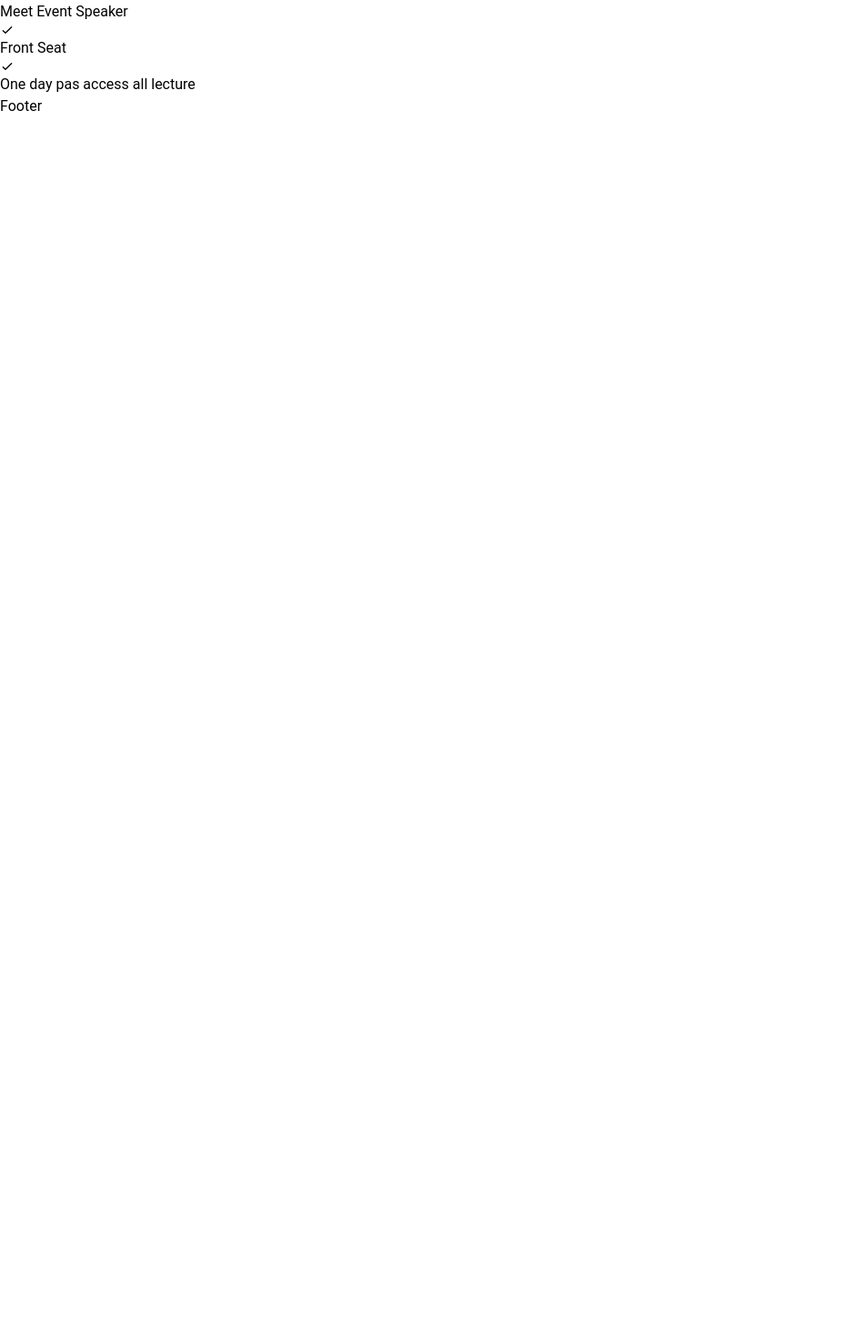
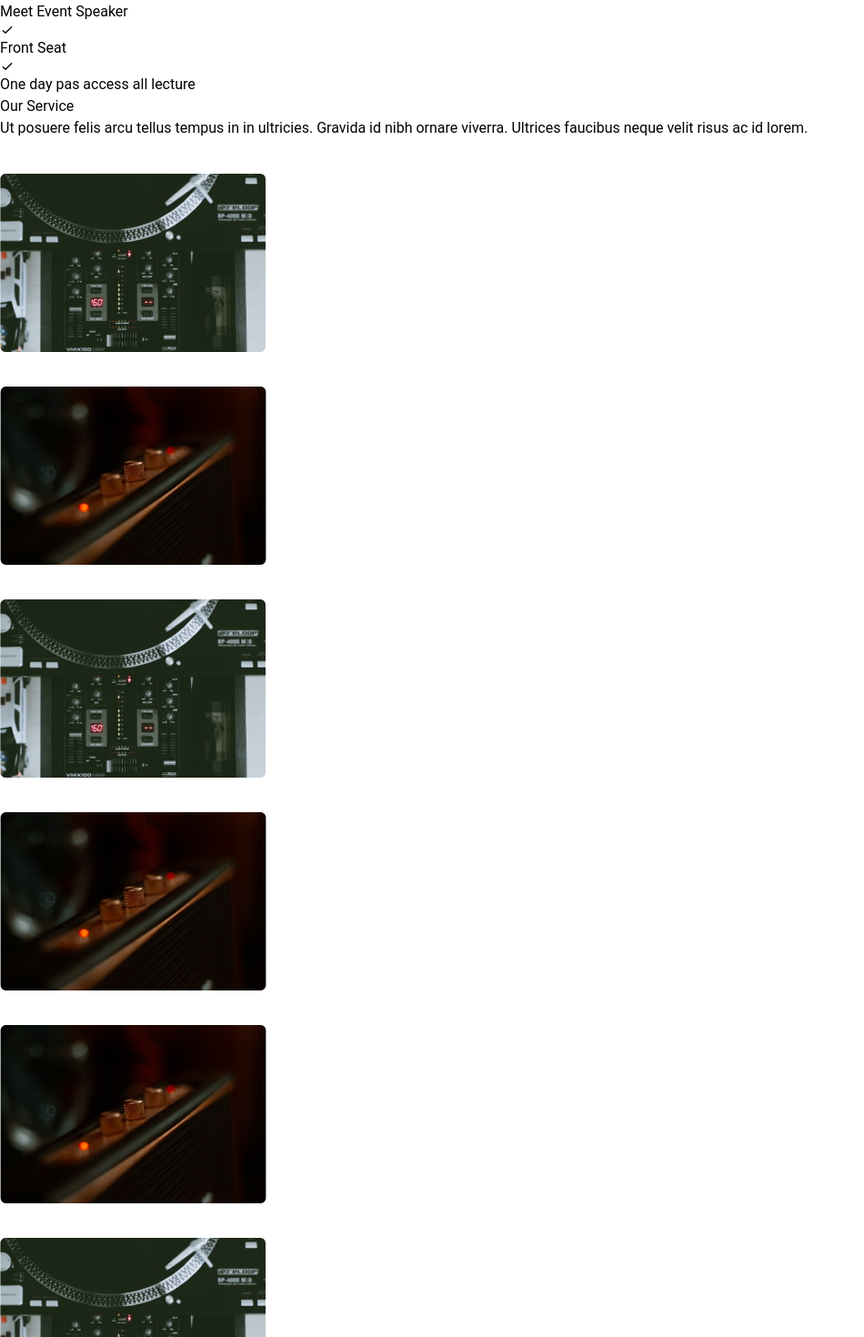
Before and after one commit to Ibrahim-Sikder/event360-client, a React app: page / in a window 1280 px wide. Shown: the part 2240-3710 px from the top of the page at 91% size, without its empty margins (0-950 px from the left). Before the commit the page ends 2369 px from the top, so only its background shows below. Built offline with nearby package versions, Linux system fonts and the light colour scheme; the HTML template or start-up script is replaced by a standard one.

Commit message:
completed-event-section

```diff
--- /dev/null
+++ b/src/pages/Home/EventSection.tsx
@@ -0,0 +1,34 @@
+import Container from "../../ui/Container";
+import event from '../../assets/images/event4.png'
+import event2 from '../../assets/images/event.png'
+import event3 from '../../assets/images/event4.png'
+import event4 from '../../assets/images/event.png'
+import event5 from '../../assets/images/event.png'
+import event6 from '../../assets/images/event4.png'
+const EventSection = () => {
+    return (
+        <div className="bg-[#0F172A] py-10">
+            <Container className="">
+                <div className="w-full max-w-[1060px] mx-auto ">
+                <div className="text-white max-w-[600px] mx-auto text-center ">
+                    <h2 className="text-4xl font-bold ">Our Service </h2>
+                    <p>
+                        Ut posuere felis arcu tellus tempus in in ultricies. Gravida id nibh
+                        ornare viverra. Ultrices faucibus neque velit risus ac id lorem.
+                    </p>
+                </div>
+                <div className="grid grid-cols-1 md:grid-cols-3 gap-3 mt-[54px]">
+                    <img className="w-full max-w-[339px] object-cover" src={event} alt="event" />
+                    <img className="w-full max-w-[339px] object-cover" src={event2} alt="event" />
+                    <img className="w-full max-w-[339px] object-cover" src={event3} alt="event" />
+                    <img className="w-full max-w-[339px] object-cover" src={event4} alt="event" />
+                    <img className="w-full max-w-[339px] object-cover" src={event5} alt="event" />
+                    <img className="w-full max-w-[339px] object-cover" src={event6} alt="event" />
+                </div>
+                </div>
+            </Container>
+        </div>
+    );
+};
+
+export default EventSection;
--- a/src/pages/Home/index.tsx
+++ b/src/pages/Home/index.tsx
@@ -1,3 +1,4 @@
+import EventSection from "./EventSection";
 import HeroSection from "./HeroSection";
 import ServiceSection from "./ServiceSection";
 
@@ -6,6 +7,7 @@ const Home = () => {
         <div>
             <HeroSection/>
             <ServiceSection/>
+            <EventSection/>
         </div>
     );
 };
```
